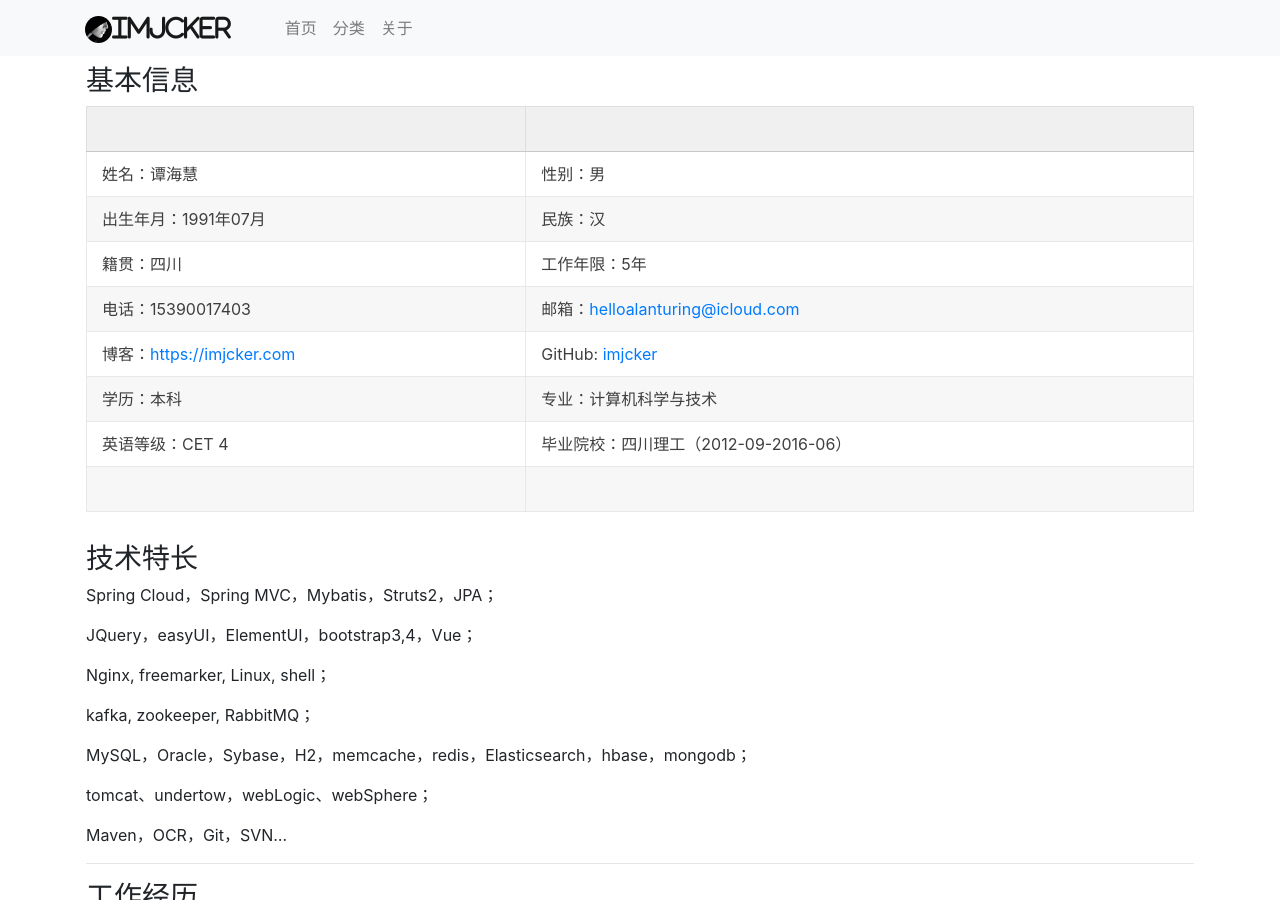
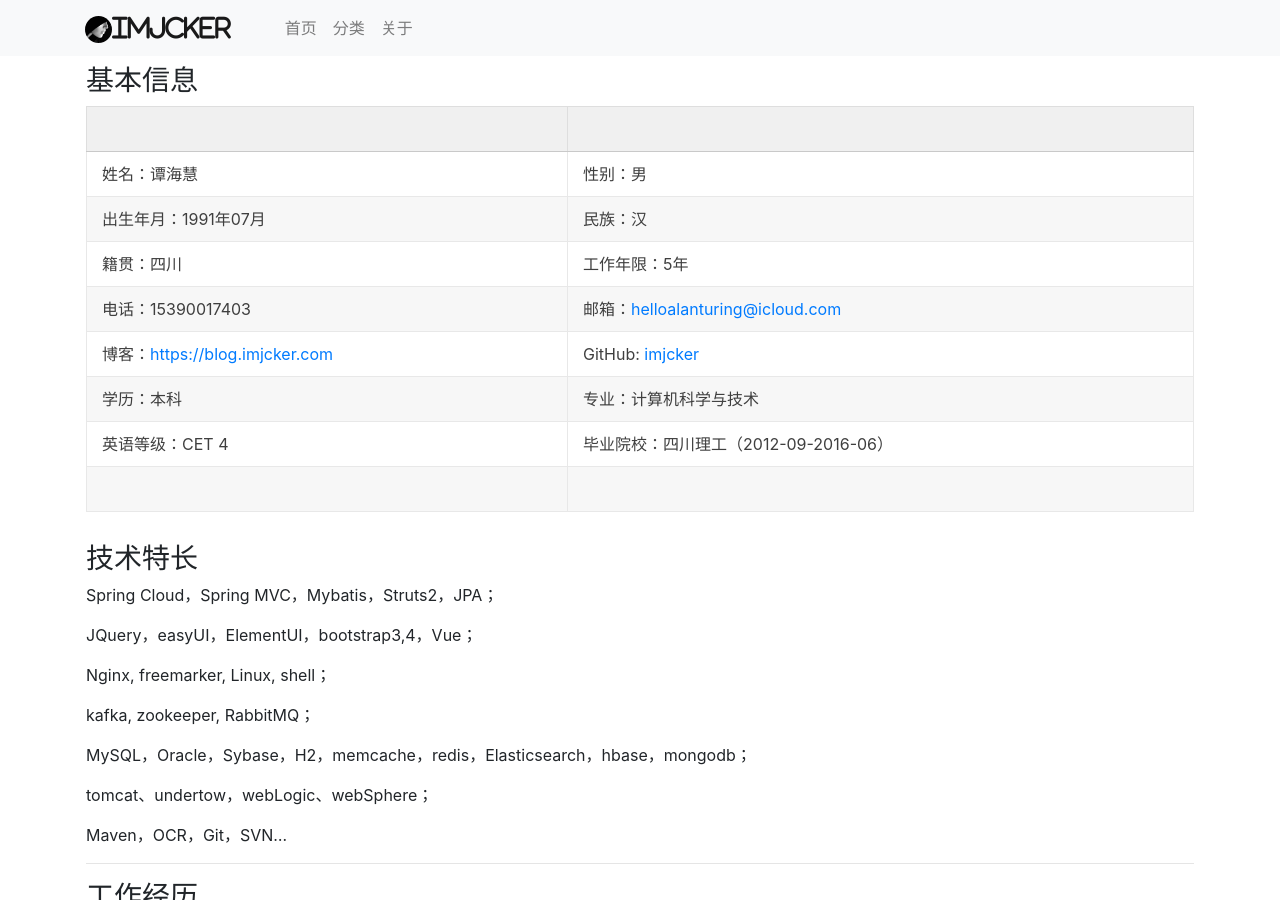
Before and after one commit to imjcker/imjcker.github.io, a Jekyll site: the page built from resume.md, in a window 1280 px wide and 900 px high. Built offline with Jekyll 4.4.1, drawn with Linux system fonts in a browser that asks for light colours; nearby versions of some CDN libraries; part of the change alters nothing that is shown.

Commit message:
Update resume.md

```diff
--- a/resume.md
+++ b/resume.md
@@ -12,7 +12,7 @@ permalink: /resume/
 | 出生年月：1991年07月            | 民族：汉                                                     |
 | 籍贯：四川                      | 工作年限：5年                                               |
 | 电话：15390017403               | 邮箱：[helloalanturing@icloud.com](mailto:helloalanturing@icloud.com) |
-| 博客：<https://imjcker.com> | GitHub: [imjcker](https://github.com/imjcker)                |
+| 博客：<https://blog.imjcker.com> | GitHub: [imjcker](https://github.com/imjcker)                |
 | 学历：本科                      | 专业：计算机科学与技术                                       |
 | 英语等级：CET 4                 | 毕业院校：四川理工（2012-09-2016-06）                        |
 |                                 |                                                              |
```
